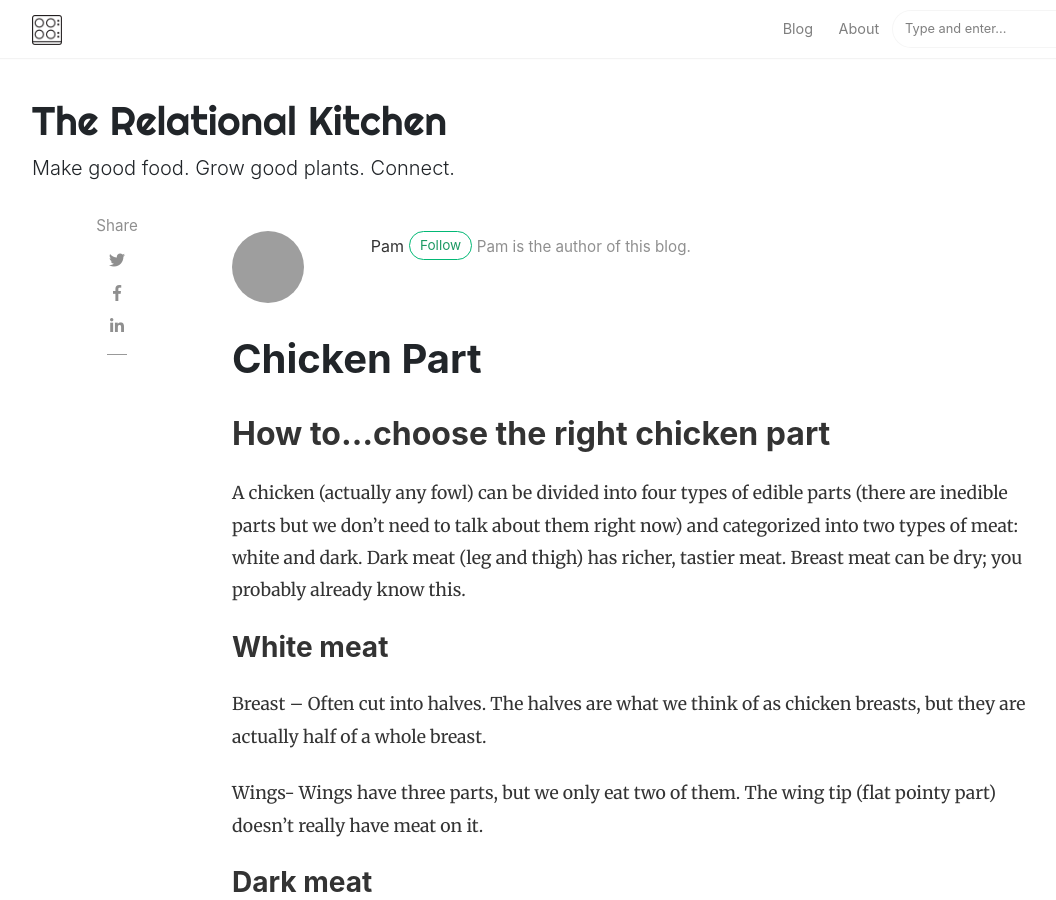
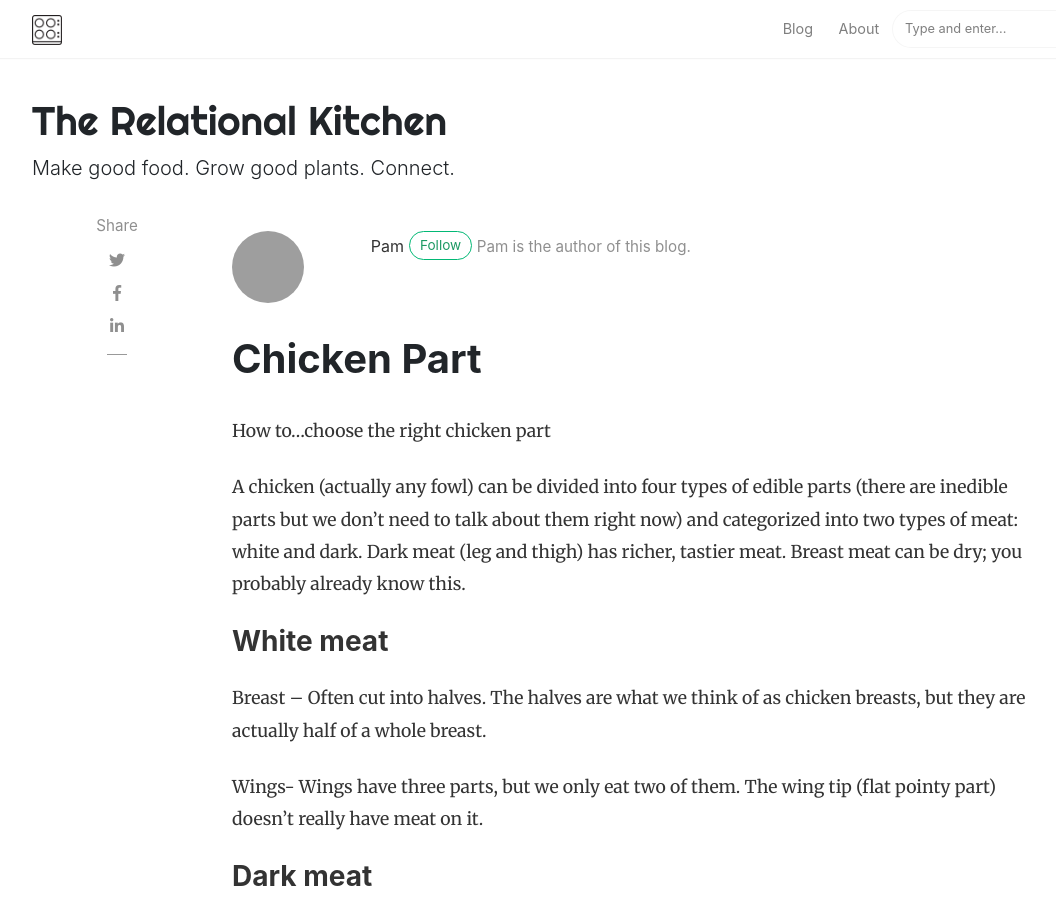
Before and after one commit to pknielski/pknielski.github.io, a Jekyll site: the page built from _posts/2019-04-10-chicken-part.md, in a window 1280 px wide and 900 px high. Shown: the whole window, without its empty margins (53-1109 px from the left). Built offline with Jekyll 4.4.1, drawn with Linux system fonts in a browser that asks for light colours; nearby versions of some CDN libraries; comment, search, counter and statistics services are not loaded; grey boxes are pictures that could not be loaded.

```diff
--- a/_posts/2019-04-10-chicken-part.md
+++ b/_posts/2019-04-10-chicken-part.md
@@ -8,7 +8,7 @@ image: null
 featured: false
 hidden: false
 ---
-## How to…choose the right chicken part
+How to…choose the right chicken part
 
 A chicken (actually any fowl) can be divided into four types of edible parts (there are inedible parts but we don’t need to talk about them right now) and categorized into two types of meat: white and dark. Dark meat (leg and thigh) has richer, tastier meat.  Breast meat can be dry; you probably already know this.
 
```
